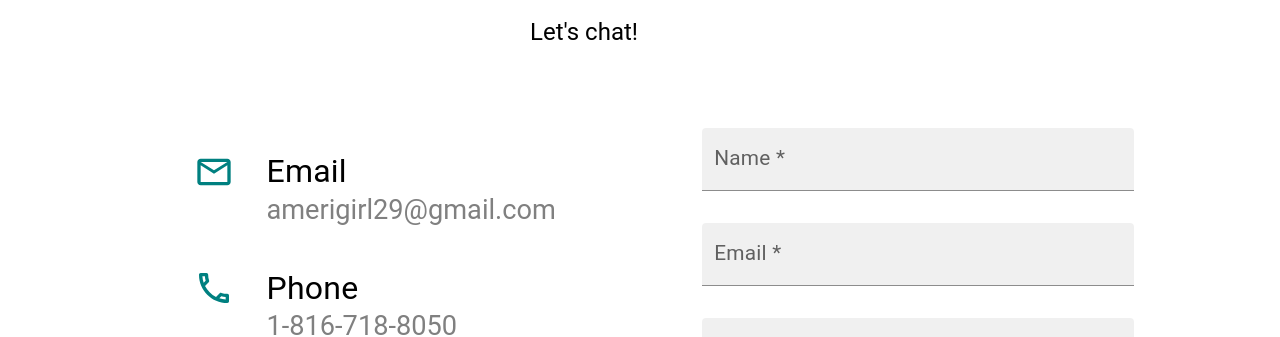
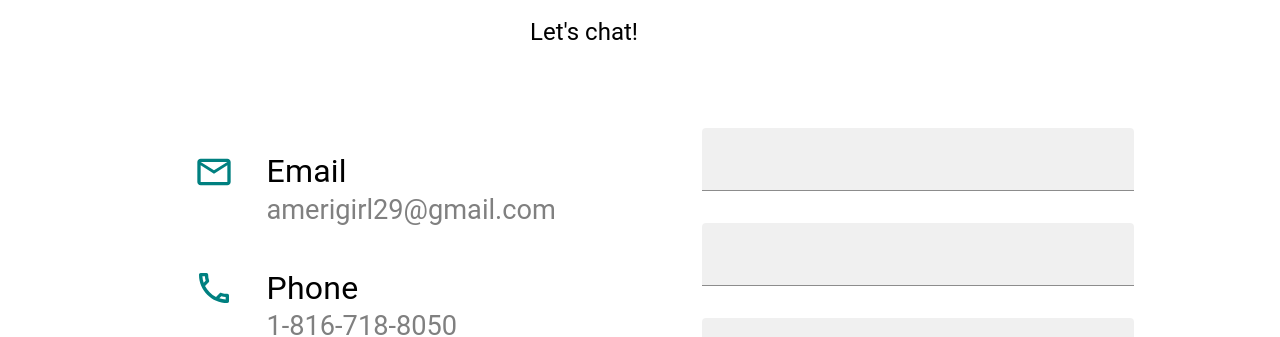
Before and after one commit to amerigirl/website, a React (Create React App) app: page / in a window 1280 px wide. Shown: the part 1800-2137 px from the top of the page. Built offline with nearby package versions, Linux system fonts and the light colour scheme.

Commit message:
working through state

```diff
--- a/src/Components/ContactForm/ContactForm.jsx
+++ b/src/Components/ContactForm/ContactForm.jsx
@@ -4,11 +4,30 @@ import ArrowCircleRightOutlinedIcon from "@mui/icons-material/ArrowCircleRightOu
 import { useState } from "react";
 
 const ContactForm = () => {
-const [message, setMessage] = useState("");
+const [formData, setFormData] = useState({
+  //set all of the form data at once in state to an empty string
+  name: "",
+  eamil:"",
+  message: ""
+});
 
-const handleOnClick = () => {
-  setMessage(message);
-  console.log(message);
+
+
+const handleInput = (e) =>{
+  const {name, value} = e.target;
+
+  setFormData((prevData)=> {
+    return {
+
+      ...prevData, //keep the old state
+      [name]:value
+
+    }
+  })
+}
+const handleSubmit = (e) => {
+  e.preventDefault();
+  console.log("Form submitted:", formData);
 }
 
   return (
@@ -23,7 +42,8 @@ const handleOnClick = () => {
         }}
       >
         <TextField
-          label="Name *"
+          name="Name *"
+          value={formData.name}
           variant="filled"
           component={"div"}
           fontSize="2rem"
@@ -34,9 +54,10 @@ const handleOnClick = () => {
           }}
         />
         <TextField
-          label="Email *"
+          name="Email *"
           variant="filled"
           fullWidth
+          value={formData.email}
           slotProps={{
             input: { style: { fontSize: "1.3rem" } },
             inputLabel: { style: { fontSize: "1.3rem" } },
@@ -44,17 +65,18 @@ const handleOnClick = () => {
         />
 
         <TextField
-          label="Message..."
+          name="Message..."
+          label="Message..." //is this necessary now that we have name??
           variant="filled"
           multiline
           rows={6}
+          onChange={(e) => handleInput(e)}
+          value={formData.message}
           fullWidth
-          onClick={handleOnClick}
           slotProps={{
             input: { style: { fontSize: "1.3rem" } },
             inputLabel: { style: { fontSize: "1.3rem" } },
           }}
-
         />
 
         <Button
@@ -70,6 +92,7 @@ const handleOnClick = () => {
             fontWeight: "bold",
             fontSize: "1rem",
           }}
+          onClick={() => handleSubmit()}
         >
           Submit <ArrowCircleRightOutlinedIcon />
         </Button>
```
